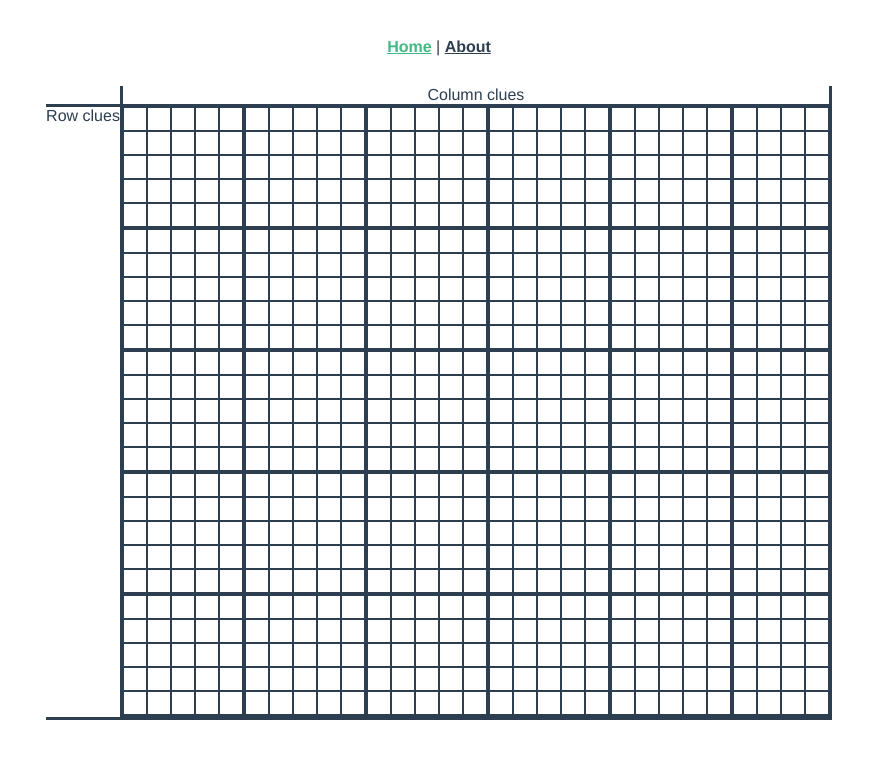
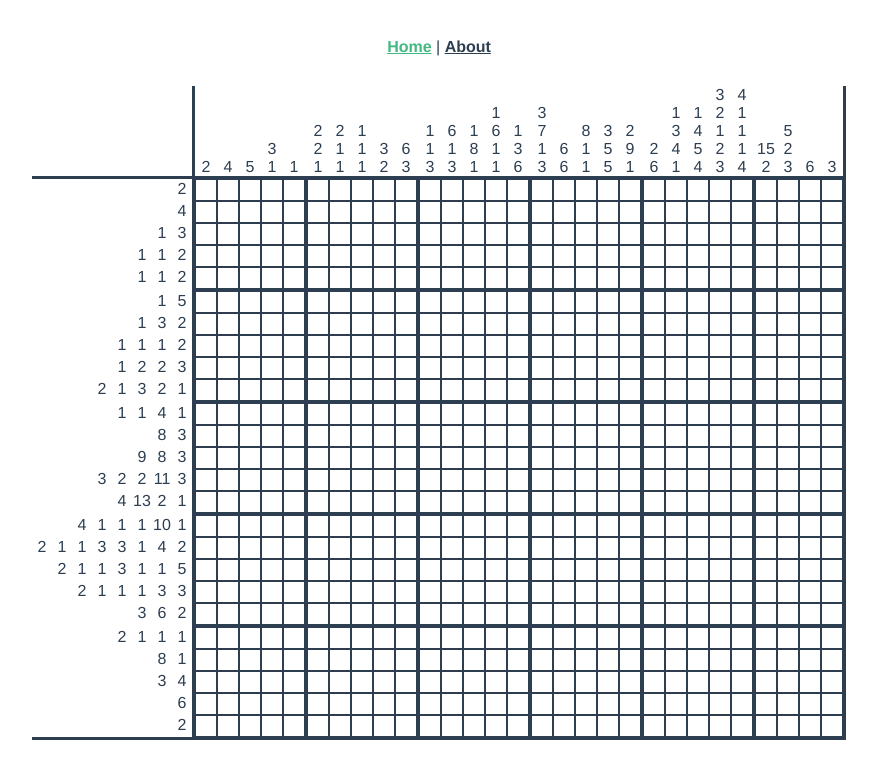
Before and after one commit to lunkkun/picross, a Vue app: page / in a window 1280 px wide. Shown: the top 778 px of the page, without its empty margins (201-1078 px from the left). Built offline with nearby package versions, Linux system fonts and the light colour scheme.

Commit message:
Layout for the board, the tiles and the clues

```diff
--- a/src/components/Board.vue
+++ b/src/components/Board.vue
@@ -1,11 +1,15 @@
 <template>
   <div class="board">
     <div class="segment"></div>
-    <div class="segment">Column clues</div>
-    <div class="segment">Row clues</div>
     <div class="segment">
-      <div v-for="rownum in height">
-        <tile v-for="colnum in width" :rownum="rownum - 1" :colnum="colnum - 1"></tile>
+      <column-clues v-for="colnum in width" :key="colnum" :colnum="colnum - 1"></column-clues>
+    </div>
+    <div class="segment">
+      <row-clues v-for="rownum in height" :key="rownum" :rownum="rownum - 1"></row-clues>
+    </div>
+    <div class="segment">
+      <div v-for="rownum in height" :key="rownum">
+        <tile v-for="colnum in width" :key="rownum-colnum" :rownum="rownum - 1" :colnum="colnum - 1"></tile>
       </div>
     </div>
   </div>
@@ -13,7 +17,8 @@
 
 <script>
 import Tile from './Tile.vue'
-import Clues from './Clues.vue'
+import ColumnClues from './ColumnClues.vue'
+import RowClues from './RowClues.vue'
 import {mapGetters} from 'vuex'
 
 export default {
@@ -30,7 +35,8 @@ export default {
   },
   components: {
     Tile,
-    Clues,
+    ColumnClues,
+    RowClues,
   },
 }
 </script>
--- a/src/components/Clues.vue
+++ /dev/null
@@ -1,13 +0,0 @@
-<template>
-  <td></td>
-</template>
-
-<script>
-export default {
-  name: 'Clues',
-}
-</script>
-
-<style scoped>
-
-</style>
--- /dev/null
+++ b/src/components/ColumnClues.vue
@@ -0,0 +1,48 @@
+<template>
+  <div class="clues" :style="styleObject">
+    <div class="clue" v-for="clue in clues" :key="clue.id" :style="{'text-color': clue.color}">
+      {{ clue.count }}
+    </div>
+  </div>
+</template>
+
+<script>
+import {mapGetters} from 'vuex'
+
+export default {
+  name: 'ColumnClues',
+  props: {
+    colnum: Number,
+  },
+  computed: {
+    clues: function () {
+      return this.$store.getters['board/cluesForColumn'](this.colnum)
+    },
+    completed: function () {
+      return this.$store.getters['board/columnIsCompleted'](this.colnum)
+    },
+    styleObject: function () {
+      return {
+        'border-right-width': this.colnum % 5 === 4 && this.colnum < this.width - 1 ? 'medium' : 'thin',
+        'opacity': this.completed ? 0.4 : 1,
+      }
+    },
+    ...mapGetters({
+      width: 'board/width',
+    }),
+  },
+}
+</script>
+
+<style scoped>
+  .clues {
+    display: inline-grid;
+    vertical-align: bottom;
+    border-style: none solid none solid;
+    border-color: white;
+    border-left-width: thin;
+  }
+  .clue {
+    width: 20px;
+  }
+</style>
--- /dev/null
+++ b/src/components/RowClues.vue
@@ -0,0 +1,49 @@
+<template>
+  <div class="clues" :style="styleObject">
+    <div class="clue" v-for="clue in clues" :key="clue.id" :style="{'text-color': clue.color}">
+      {{ clue.count }}
+    </div>
+  </div>
+</template>
+
+<script>
+import {mapGetters} from 'vuex'
+
+export default {
+  name: 'RowClues',
+  props: {
+    rownum: Number,
+  },
+  computed: {
+    clues: function () {
+      return this.$store.getters['board/cluesForRow'](this.rownum)
+    },
+    completed: function () {
+      return this.$store.getters['board/rowIsCompleted'](this.rownum)
+    },
+    styleObject: function () {
+      return {
+        'border-bottom-width': this.rownum % 5 === 4 && this.rownum < this.height - 1 ? 'medium' : 'thin',
+      }
+    },
+    ...mapGetters({
+      height: 'board/height',
+    }),
+  },
+}
+</script>
+
+<style scoped>
+  .clues {
+    float: right;
+    clear: both;
+    border-style: solid none solid none;
+    border-color: white;
+    border-top-width: thin;
+  }
+  .clue {
+    float: left;
+    height: 20px;
+    width: 20px;
+  }
+</style>
--- a/src/components/Tile.vue
+++ b/src/components/Tile.vue
@@ -1,10 +1,12 @@
 <template>
-  <td class="tile" :style="styleObject">
+  <div class="tile" :style="styleObject">
     <span v-if="markedAsEmpty">-</span>
-  </td>
+  </div>
 </template>
 
 <script>
+import {mapGetters} from 'vuex'
+
 export default {
   name: 'Tile',
   props: {
@@ -20,11 +22,15 @@ export default {
     },
     styleObject: function () {
       return {
-        "background-color": this.color,
-        "border-right-width": this.colnum % 5 === 4 ? "medium" : "thin",
-        "border-bottom-width": this.rownum % 5 === 4 ? "medium" : "thin",
+        'background-color': this.color,
+        'border-right-width': this.colnum % 5 === 4 && this.colnum < this.width - 1 ? 'medium' : 'thin',
+        'border-bottom-width': this.rownum % 5 === 4 && this.rownum < this.height - 1 ? 'medium' : 'thin',
       }
     },
+    ...mapGetters({
+      width: 'board/width',
+      height: 'board/height',
+    }),
   },
 }
 </script>
@@ -33,6 +39,7 @@ export default {
   .tile {
     width: 20px;
     height: 20px;
+    float: left;
     border-style: solid;
     border-top-width: thin;
     border-left-width: thin;
```
